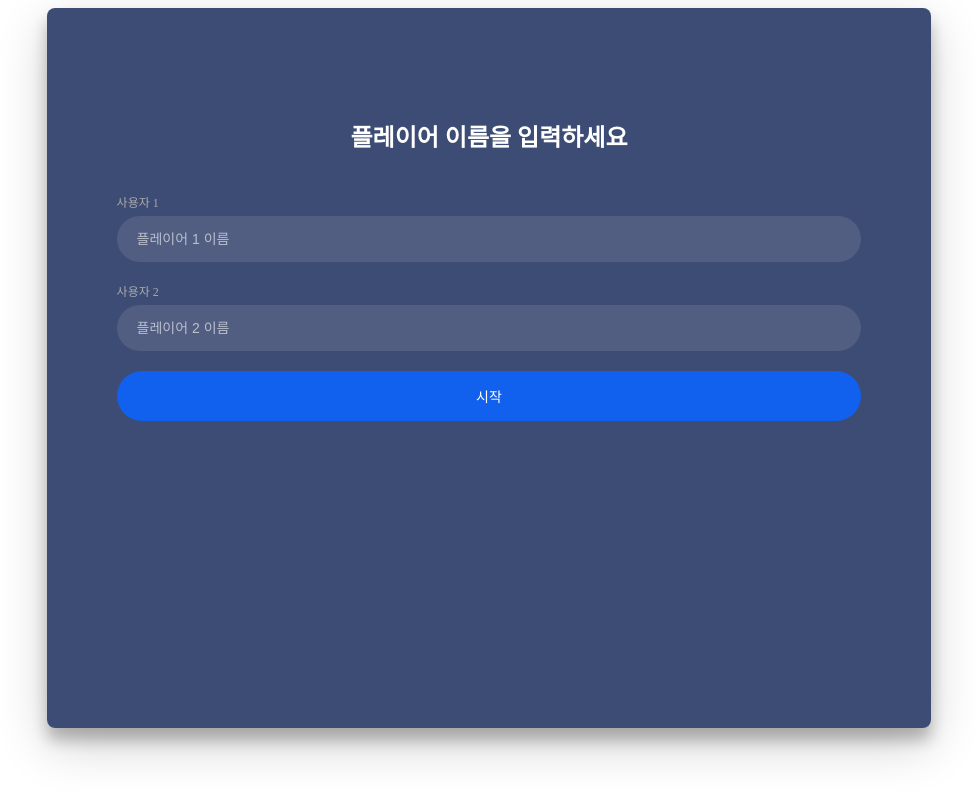
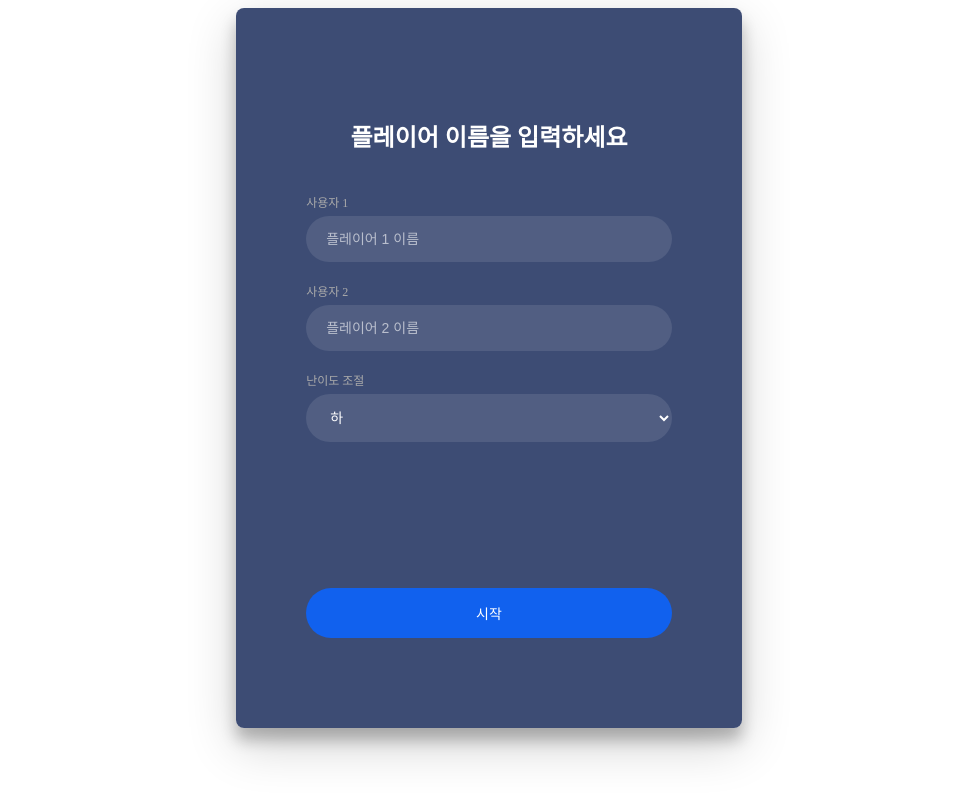
Before and after one commit to wonbean08/2025_NP_Project, a plain HTML site: page index.html in a window 1280 px wide. Shown: the whole page, without its empty margins (151-1128 px from the left). Drawn offline with Linux system fonts and the light colour scheme.

Commit message:
index.html 수정정

```diff
--- a/css/index.css
+++ b/css/index.css
@@ -1,11 +1,11 @@
 #startScreen {
     display: block;
-    width: 70%;
+    width: 40%;
     height: 90vh;
     margin: auto;
     position: relative;
     box-shadow: 0 12px 15px 0 rgba(0, 0, 0, .24), 0 17px 50px 0 rgba(0, 0, 0, .19);
-    padding: 90px 70px 50px 70px;
+    padding: 90px 70px 60px 70px;
     background-color: rgba(40, 57, 101, 0.9);
     color: #fff;
     box-sizing: border-box;
@@ -54,8 +54,30 @@
     cursor: pointer;
     text-transform: uppercase;
     transition: background 0.3s ease;
+
+    /* 바닥에서 90px 간격 유지 */
+    position: absolute; /* 부모를 기준으로 절대 위치 설정 */
+    bottom: 90px; /* 부모 div의 바닥에서 90px 위로 정렬 */
+    /* 부모의 padding-left, padding-right를 고려하여 좌우 위치 조정 */
+    left: 70px;
+    right: 70px;
+    width: calc(100% - 140px); /* 좌우 padding 70px씩 총 140px 제외한 너비 */
+    box-sizing: border-box; /* padding과 border를 width 계산에 포함 */
 }
+
 
 .screen .btn:hover {
     background: #0e4fbe;
 }
+
+#difficulty{
+    width: 100%;
+    padding: 15px 20px;
+    margin-bottom: 20px;
+    border: none;
+    border-radius: 25px;
+    background: rgba(255, 255, 255, 0.1);
+    color: #fff;
+    font-size: 14px;
+    box-sizing: border-box;
+}
--- a/index.html
+++ b/index.html
@@ -17,6 +17,14 @@
 
         <label for="user2" class="label">사용자 2</label>
         <input type="text" id="user2" class="input" placeholder="플레이어 2 이름">
+
+        <label for="difficulty" class="label">난이도 조절</label>
+        <select size="1" id="difficulty">
+            <option value="1">하</option>
+            <option value="2">중</option>
+            <option value="3">상</option>
+        </select>
+
         <button id="startBtn" class="btn">시작</button>
     </div>
 
--- a/js/index.js
+++ b/js/index.js
@@ -12,6 +12,7 @@ startBtn.addEventListener('click', () => {
         alert("닉네임은 중복될 수 없습니다");
     }
     else {
-        location.href = `game.html?user1=${userName1}&user2=${userName2}&difficulty=${1}`; //difficulty=${} <= 이 활호안에 숫자 1, 2, 3 넣으면 쉬움, 보통, 어려움으로 지정됨
+        let difficulty=document.getElementById("difficulty").value;
+        location.href = `game.html?user1=${userName1}&user2=${userName2}&difficulty=${difficulty}`; //difficulty=${} <= 이 활호안에 숫자 1, 2, 3 넣으면 쉬움, 보통, 어려움으로 지정됨
     }
 });
--- a/js/main.js
+++ b/js/main.js
@@ -23,6 +23,8 @@ let selectedCards = [];
 let score = [0, 0];
 let deck;
 let lockBoard = false;
+
+Deck.makeDeck
 
 let currentPlayerIndex = 0;
 let giveupTurn = [false, false];
```
